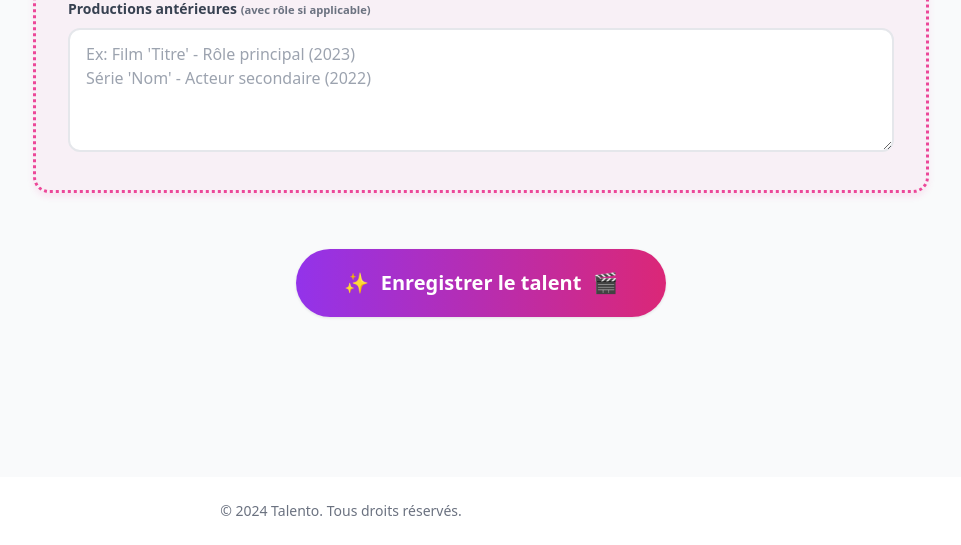
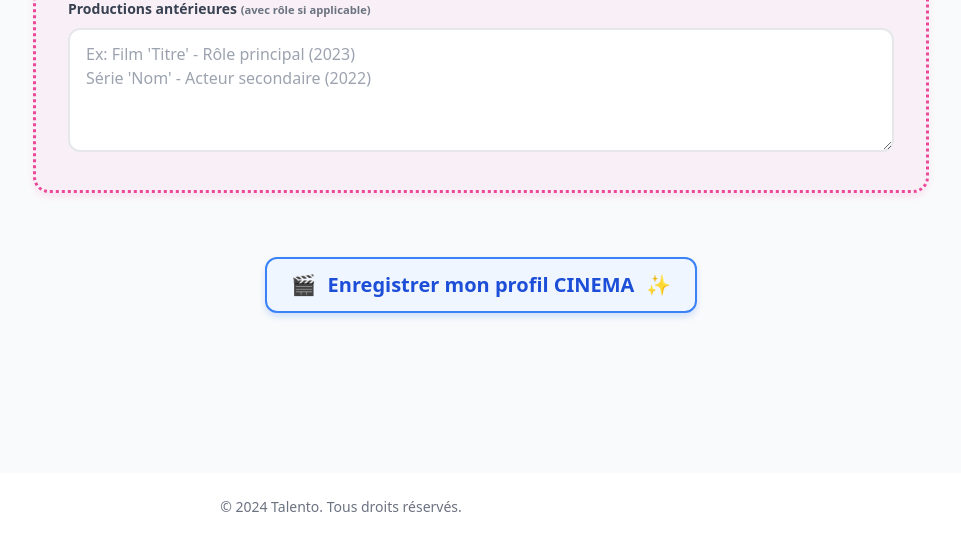
Before and after one commit to moa-digitalagency/Talento, a Flask app: page /cinema/register in a window 1280 px wide. Shown: the part 3425-3970 px from the top of the page, without its empty margins (299-1260 px from the left). After the commit the page ends 3937 px from the top, so only its background shows below. Run offline with Flask 3, Linux system fonts and the light colour scheme; a user stored in the database is signed in; some libraries are stand-ins or nearby versions.

Commit message:
Allow users to register for cinema roles without being logged in
Remove @login_required decorator from cinema registration route and update button styling in register_talent.html.

Replit-Commit-Author: Agent
Replit-Commit-Session-Id: 99e3f0d9-0d98-433e-bc39-aecaac8b5635
Replit-Commit-Checkpoint-Type: intermediate_checkpoint
Replit-Commit-Screenshot-Url: https://storage.googleapis.com/screenshot-production-us-central1/96b65034-fae2-4f21-8f31-650cea680654/99e3f0d9-0d98-433e-bc39-aecaac8b5635/XQy8tKB

```diff
--- a/app/routes/cinema.py
+++ b/app/routes/cinema.py
@@ -42,7 +42,6 @@ def team():
     return render_template('cinema/team.html')
 
 @bp.route('/register', methods=['GET', 'POST'])
-@login_required
 def register_talent():
     """Inscription d'un nouveau talent CINEMA"""
     if request.method == 'POST':
--- a/app/templates/cinema/register_talent.html
+++ b/app/templates/cinema/register_talent.html
@@ -382,12 +382,13 @@
         </div>
 
         <!-- Submit Button -->
-        <div class="flex justify-center pt-6 pb-12">
-            <button type="submit"
-                    class="px-12 py-5 bg-gradient-to-r from-purple-600 to-pink-600 text-white text-xl font-bold rounded-full shadow-lg hover:shadow-xl transform hover:scale-105 transition-all duration-300 flex items-center gap-3">
-                <span>✨</span>
-                <span>Enregistrer le talent</span>
-                <span>🎬</span>
+        <div class="flex justify-center pt-8 pb-12">
+            <button type="submit" class="btn-primary px-12 py-5 text-xl">
+                <span class="flex items-center gap-3">
+                    <span>🎬</span>
+                    <span>Enregistrer mon profil CINEMA</span>
+                    <span>✨</span>
+                </span>
             </button>
         </div>
     </form>
```
